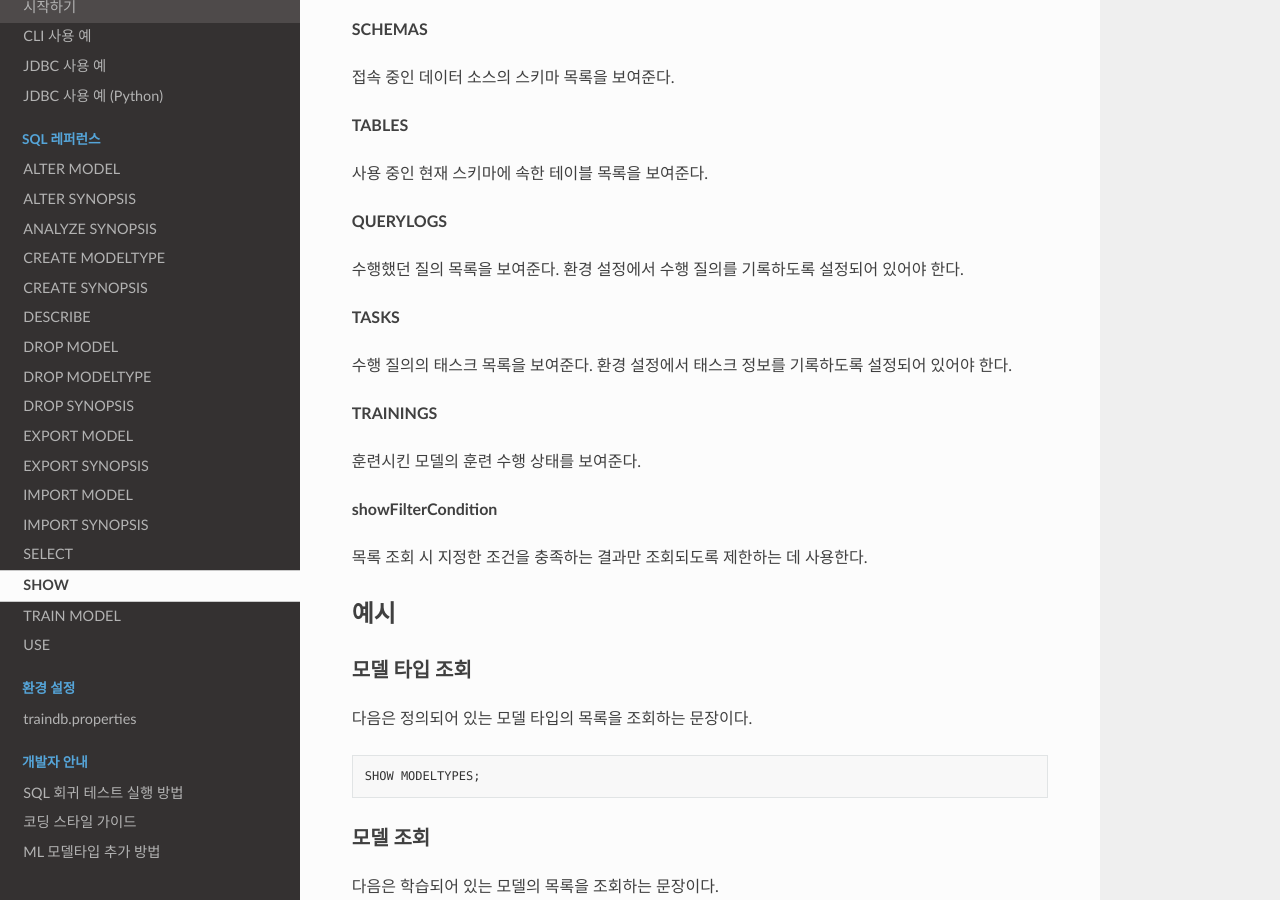
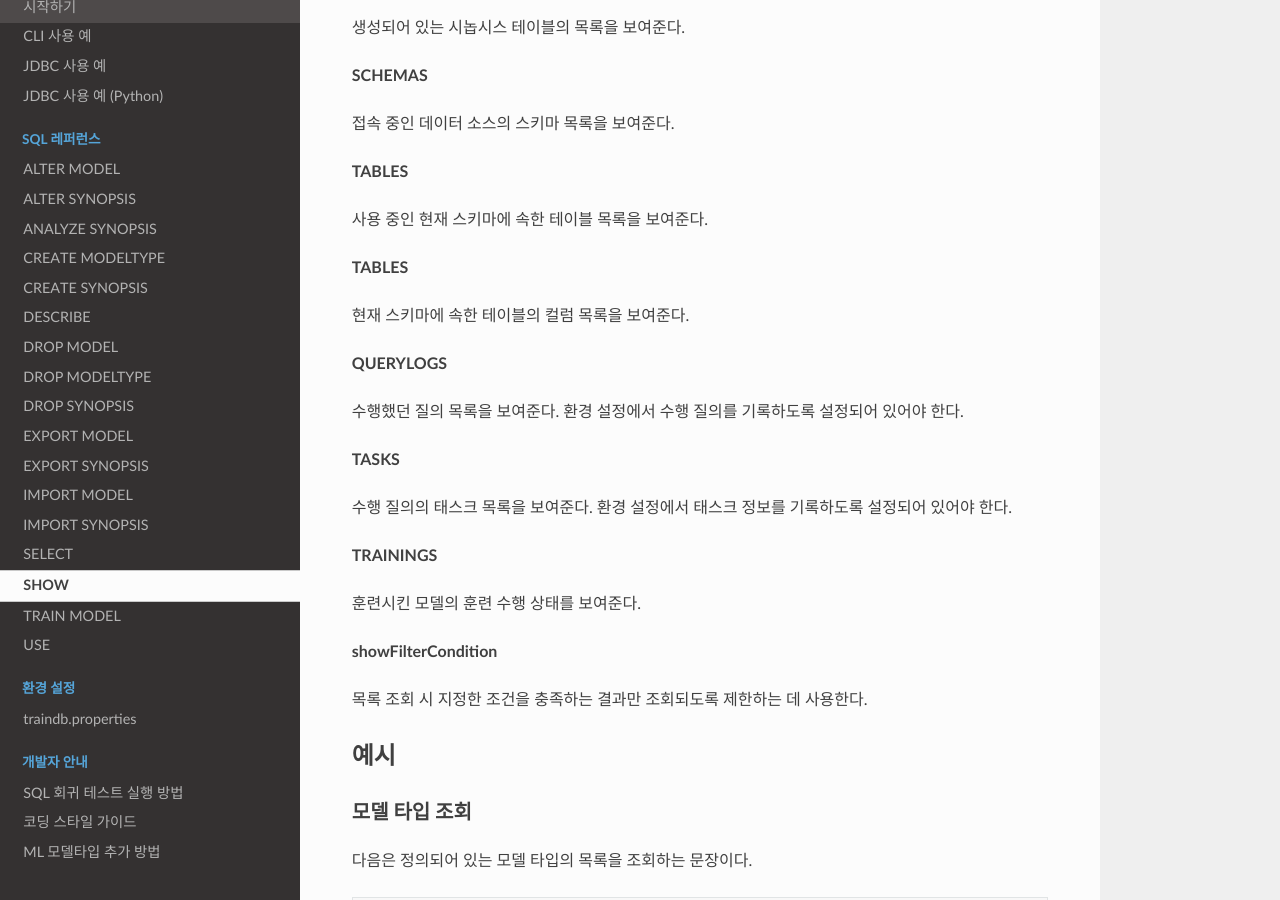
Before and after one commit to traindb-project/traindb-doc-kr, a Sphinx documentation site: the page built from docs/sql/show.rst, in a window 1280 px wide and 900 px high, scrolled down 1581 px. Built offline with Sphinx 7.4.7 and the Read the Docs theme 3.1.0, drawn with Linux system fonts in a browser that asks for light colours.

Commit message:
update doc - SHOW COLUMNS

```diff
--- a/docs/sql/show.rst
+++ b/docs/sql/show.rst
@@ -66,6 +66,10 @@ SHOW
 
 사용 중인 현재 스키마에 속한 테이블 목록을 보여준다.
 
+**TABLES**
+
+현재 스키마에 속한 테이블의 컬럼 목록을 보여준다.
+
 **QUERYLOGS**
 
 수행했던 질의 목록을 보여준다. 환경 설정에서 수행 질의를 기록하도록 설정되어 있어야 한다.
```
Also changed, not shown: docs/_static/rrd/show.rrd.svg.
